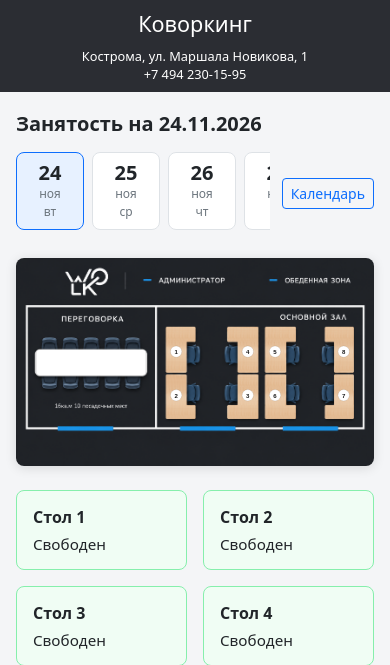
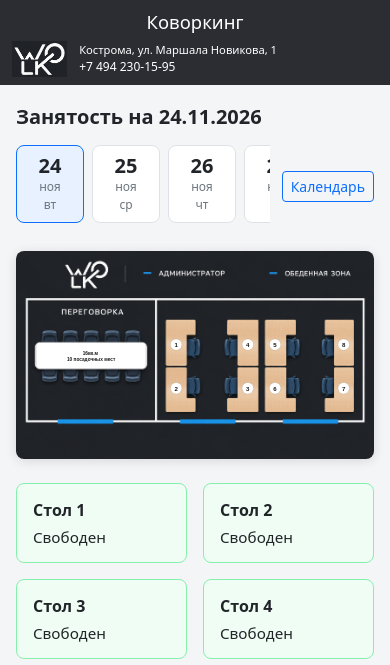
Before and after one commit to SergeiKorol/coworking, a Flask app: page /availability in a window 390 px wide. Shown: the top 665 px of the page. Run offline with Flask 3, Linux system fonts and the light colour scheme; parts of the project's set-up code (start-up, migrations or seed data) failed here and were passed over.

Commit message:
deploy: Amvera gunicorn config and public UI updates
Add amvera.yml, split dev requirements, meeting caption on floor plan,
and mobile header with logo and stacked contacts.

Co-authored-by: Cursor <cursoragent@cursor.com>

```diff
--- a/app/static/css/availability-v2.css
+++ b/app/static/css/availability-v2.css
@@ -125,6 +125,14 @@
   fill: #d946ef;
 }
 
+.floor-unit--free .floor-unit__caption {
+  fill: #1a1a1a;
+}
+
+.floor-unit--busy .floor-unit__caption {
+  fill: #ffffff;
+}
+
 .unit-card {
   border-radius: 0.5rem;
   padding: 0.85rem 1rem;
@@ -161,21 +169,82 @@
   margin-top: 1rem;
 }
 
+@media (min-width: 769px) {
+  .site-header__row-mobile {
+    display: contents;
+  }
+
+  .site-header__title {
+    grid-column: 2;
+    grid-row: 1;
+  }
+
+  .site-header__logo {
+    grid-column: 1;
+    justify-self: start;
+  }
+
+  .site-header__contacts {
+    grid-column: 3;
+    display: block;
+    text-align: right;
+  }
+}
+
 @media (max-width: 768px) {
   .site-header {
     padding: 0.5rem 0.75rem;
   }
 
-  .site-header__logo {
-    display: none;
+  .site-header__inner {
+    display: flex;
+    flex-direction: column;
+    align-items: stretch;
+    gap: 0.35rem;
   }
 
-  .site-header__inner {
-    grid-template-columns: 1fr;
+  .site-header__title {
+    order: 1;
     text-align: center;
+    font-size: 1.15rem;
+  }
+
+  .site-header__logo {
+    flex-shrink: 0;
+  }
+
+  .site-header__logo-img {
+    max-height: 36px;
   }
 
   .site-header__contacts {
-    text-align: center;
+    flex: 1 1 auto;
+    min-width: 0;
+    display: flex;
+    flex-direction: column;
+    align-items: flex-start;
+    justify-content: center;
+    gap: 0.15rem;
+    text-align: left;
+  }
+
+  .site-header__address {
+    font-size: 0.7rem;
+    line-height: 1.25;
+    white-space: normal;
+  }
+
+  .site-header__phone {
+    white-space: nowrap;
+    font-size: 0.75rem;
+  }
+
+  .site-header__row-mobile {
+    order: 2;
+    display: flex;
+    flex-direction: row;
+    align-items: center;
+    gap: 0.75rem;
+    width: 100%;
   }
 }
--- a/app/templates/public/base_public.html
+++ b/app/templates/public/base_public.html
@@ -12,13 +12,15 @@
   {% block header %}
   <header class="site-header">
     <div class="site-header__inner">
-      <div class="site-header__logo">
-        <img src="{{ url_for('static', filename='images/logo.png') }}" alt="WORK — работа и общение" class="site-header__logo-img">
-      </div>
       <div class="site-header__title">Коворкинг</div>
-      <div class="site-header__contacts">
-        <div class="site-header__address">{{ site_address }}</div>
-        <a href="tel:{{ site_phone | replace(' ', '') | replace('(', '') | replace(')', '') | replace('-', '') }}" class="site-header__phone">{{ site_phone }}</a>
+      <div class="site-header__row-mobile">
+        <div class="site-header__logo">
+          <img src="{{ url_for('static', filename='images/logo.png') }}" alt="WORK — работа и общение" class="site-header__logo-img">
+        </div>
+        <div class="site-header__contacts">
+          <div class="site-header__address">{{ site_address }}</div>
+          <a href="tel:{{ site_phone | replace(' ', '') | replace('(', '') | replace(')', '') | replace('-', '') }}" class="site-header__phone">{{ site_phone }}</a>
+        </div>
       </div>
     </div>
   </header>
--- /dev/null
+++ b/requirements-dev.txt
@@ -0,0 +1,2 @@
+-r requirements.txt
+pytest>=8.0,<9
--- a/requirements.txt
+++ b/requirements.txt
@@ -3,5 +3,5 @@ Flask-SQLAlchemy>=3.1,<4
 Flask-Migrate>=4.0,<5
 Flask-WTF>=1.2,<2
 python-dotenv>=1.0,<2
-pytest>=8.0,<9
 tzdata>=2024.1
+gunicorn>=22.0,<24
--- a/wsgi.py
+++ b/wsgi.py
@@ -1,4 +1,4 @@
-"""WSGI entry point for production hosts (PythonAnywhere, HelioHost, Replit)."""
+"""WSGI entry point for production hosts (Amvera, PythonAnywhere, HelioHost, Replit)."""
 
 import os
 from pathlib import Path
```
Also changed, not shown: amvera.yml (added, +13 -0 lines), app/catalog/floor_plan_hotspots.py (+6 -1 lines), docs/superpowers/specs/2026-11-21-public-header-mobile-compact-design.md (+1 -1 lines), docs/superpowers/specs/2026-11-24-meeting-caption-mobile-header-design.md (added, +27 -0 lines), tests/test_public_routes.py (+23 -3 lines), README.md, app/static/images/floor_plan.png, app/templates/public/floor_plan.svg, 1 other file.
